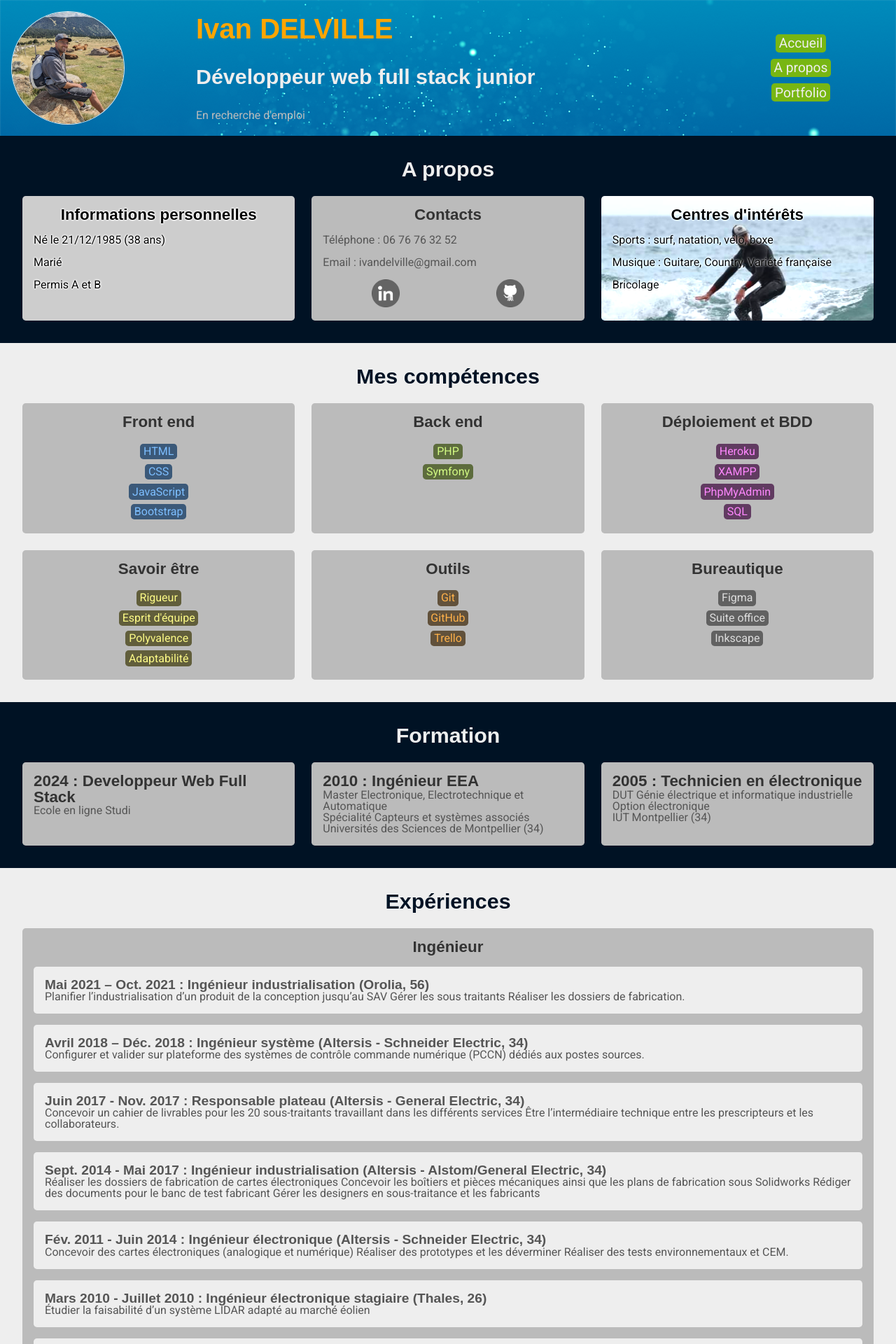
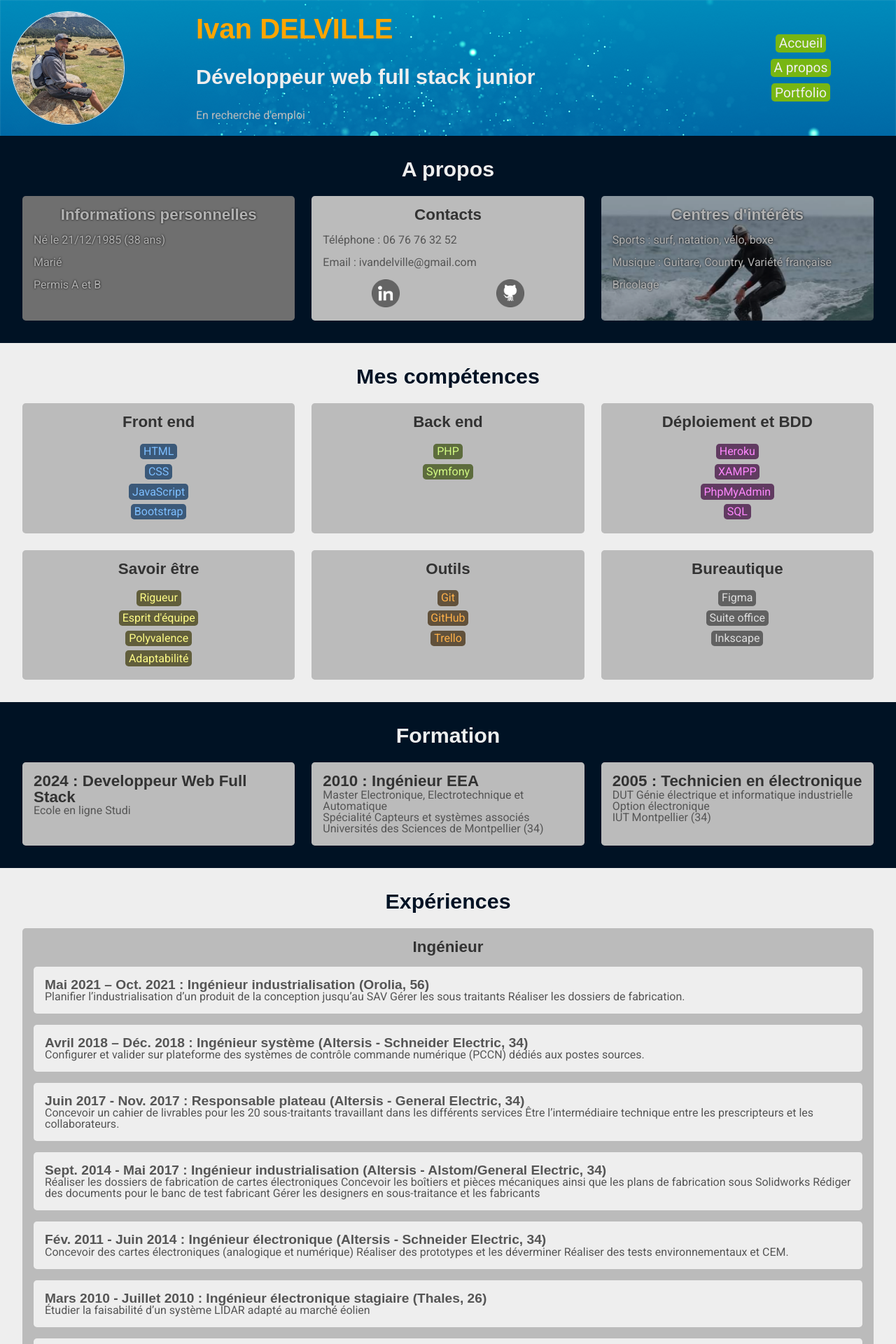
Before and after one commit to Popov505/CV, a PHP site: page /public/php/about.php in a window 1280 px wide. Shown: the top 1920 px of the page at 70% size. Run offline with PHP 8.4, Linux system fonts and the light colour scheme; grey boxes are pictures that could not be loaded.

Commit message:
about.css text in white before the image

```diff
--- a/public/styles/about.css
+++ b/public/styles/about.css
@@ -31,18 +31,18 @@
   grid-area: informations;
   background-image: url("/public/images/photos/photo-ivan-bureau-square.webp");
   background-size: cover;
-  filter: brightness(130%);
+  filter: brightness(70%);
 }
 .personnal .various {
   grid-area: various;
   background-image: url("/public/images/photos/photo-ivan-surf-square.webp");
   background-size: cover;
-  filter: brightness(130%);
+  filter: brightness(70%);
 }
 .personnal .various h3, .personnal .various p,
 .personnal .informations h3, .personnal .informations p {
-  text-shadow: white 0 0 3px;
-  color: black;
+  text-shadow: black 0 0 3px;
+  color: white;
 }
 .logo-social {
   width: 2.5rem;
```
